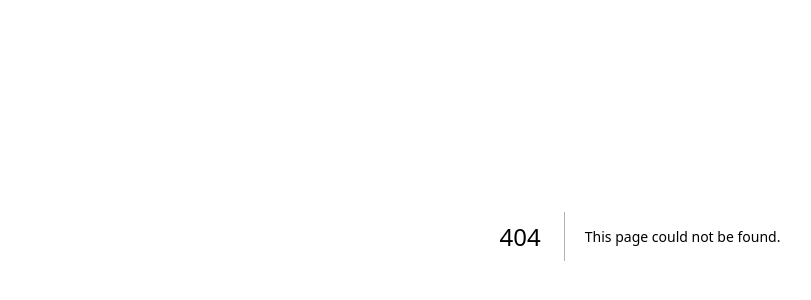
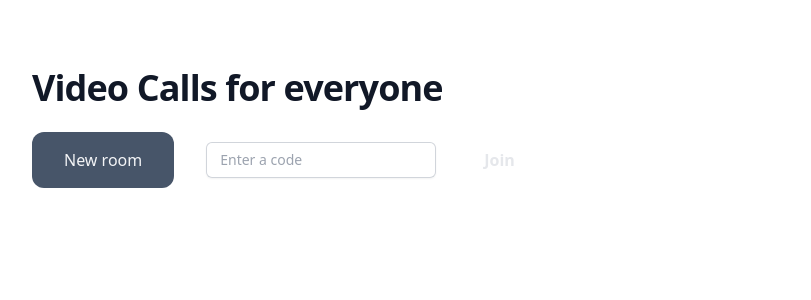
Before and after one commit to zenovak/call-server, a Next.js app: page /call in a window 1280 px wide. Before the commit this address had no page. Shown: the part 164-464 px from the top of the page, without its empty margins (0-811 px from the left). Built offline with nearby package versions, Linux system fonts and the light colour scheme.

Commit message:
feat: added call page skeleton

```diff
--- /dev/null
+++ b/pages/call.js
@@ -0,0 +1,52 @@
+import { Button2 } from "@components/Primitives/Button";
+import { TextInput } from "@components/Primitives/Form";
+import { ContainerPX2Y } from "@components/Primitives/Layout";
+import { TextGroupHeading } from "@components/Primitives/Typography";
+import { useForm } from "react-hook-form";
+
+
+export default function Call() {
+    const {register, handleSubmit, formState: { isValid }} = useForm();
+
+    function joinRoom({roomId}) {
+        console.log(roomId)
+    }
+    console.log(isValid);
+    return (
+        <ContainerPX2Y>
+        <div className="flex w-full">
+            <div className="flex-1 mb-4">
+                <TextGroupHeading
+                    title="Video Calls for everyone"
+                    className="max-w-2xl text-left flex-1"
+                />
+                <div className="flex gap-8 items-center">
+                    <Button2
+                        className="bg-slate-600 text-gray-100 hover:bg-slate-500 hover:-translate-y-1 transition-transform hover:shadow">
+                        New room
+                    </Button2>
+                    <form onSubmit={handleSubmit(joinRoom)} className="flex gap-4 items-center">
+                        <TextInput
+                            required
+                            placeholder="Enter a code"
+                            name="roomId"
+                            register={register}
+                            registerProps={{required: true}}
+                            type="text"
+                        />
+                        <Button2
+                            disabled={!isValid}
+                            type="submit"
+                            className="font-semibold hover:bg-slate-200 disabled:text-gray-200 ">
+                            Join
+                        </Button2>
+                    </form>
+                </div>
+            </div>
+            <div className="flex-1">
+
+            </div>
+        </div>
+        </ContainerPX2Y>
+    );
+}
```
